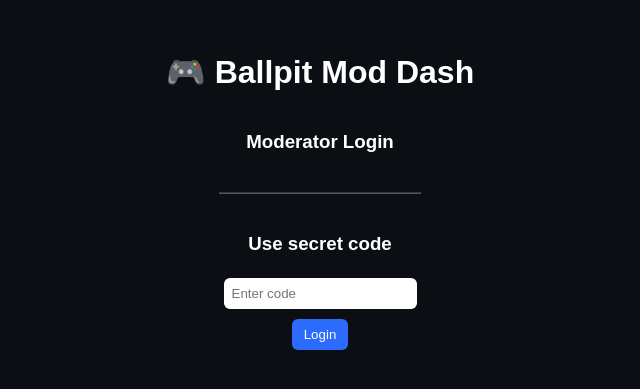
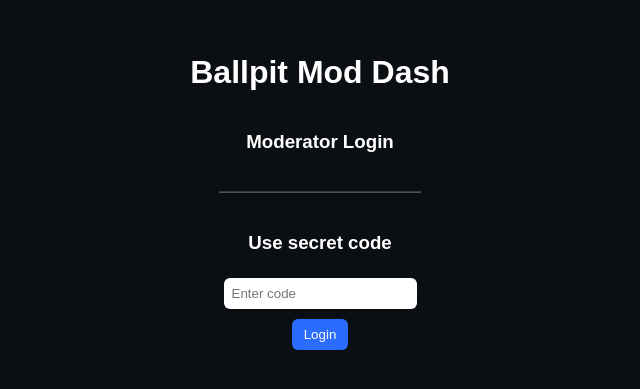
Before and after one commit to Mariodoesvr/BallpitModService, a plain HTML site: page index.html in a window 1280 px wide. Shown: the part 193-582 px from the top of the page, without its empty margins (320-960 px from the left). Drawn offline with Linux system fonts and the light colour scheme.

Commit message:
Remove emoji from login header

```diff
--- a/index.html
+++ b/index.html
@@ -76,7 +76,7 @@ td, th {
 <!-- LOGIN -->
 <div id="loginScreen">
 
-    <h1>🎮 Ballpit Mod Dash</h1>
+    <h1>Ballpit Mod Dash</h1>
     <h3>Moderator Login</h3>
 
     <!-- GOOGLE SIGN-IN (popup mode = same tab experience) -->
```
